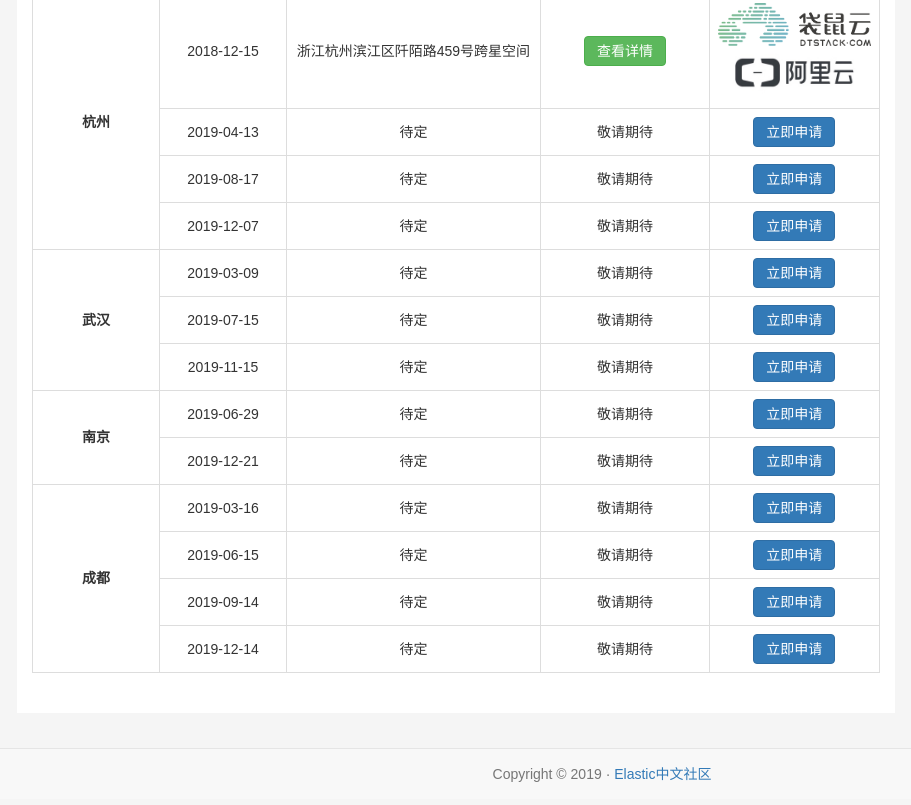
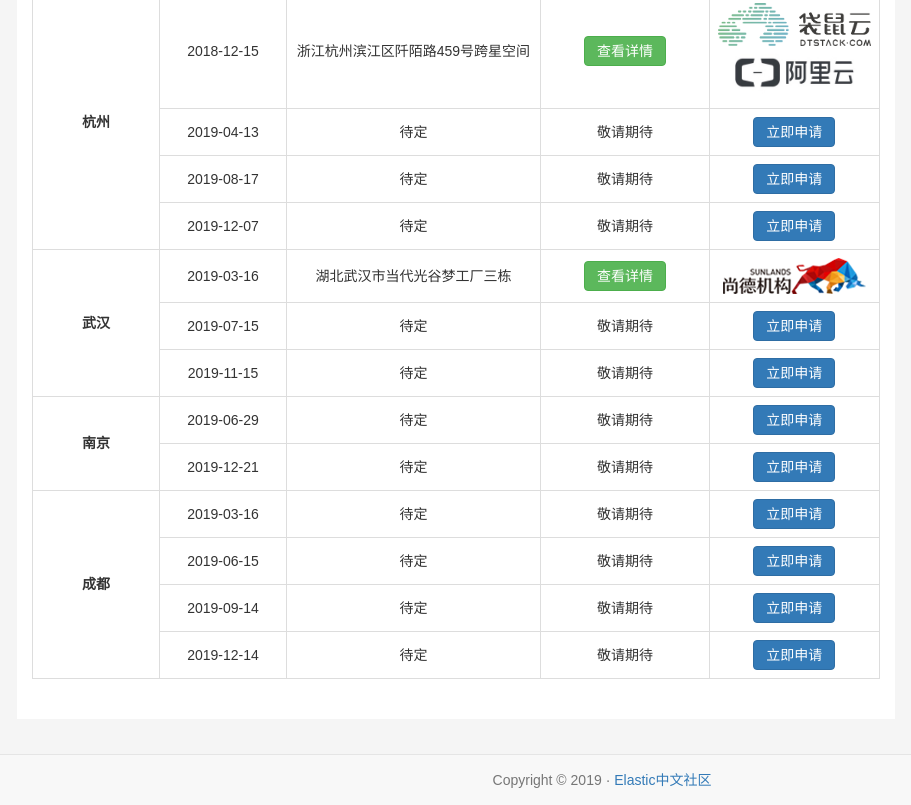
Before and after one commit to elasticsearch-cn/meetup-site, a plain HTML site: page event/plan/2019.html in a window 1280 px wide. Shown: the part 949-1754 px from the top of the page, without its empty margins (38-949 px from the left). Drawn offline with Linux system fonts and the light colour scheme.

Commit message:
更新武汉活动日程

```diff
--- a/event/plan/2019.html
+++ b/event/plan/2019.html
@@ -189,10 +189,12 @@
 
                         <tr>
                             <th class="city" rowspan="3">武汉</th>
-                            <td class="date">2019-03-09</td>
-                            <td class="address">待定</td>
-                            <td class="state">敬请期待</td>
-                            <td class="partner"><a target="_blank" href="http://elasticsearch.mikecrm.com/L5KnKcG" class="btn btn-primary">立即申请</a></td>
+                            <td class="date">2019-03-16</td>
+                            <td class="address">湖北武汉市当代光谷梦工厂三栋</td>
+                            <td class="state"><a href="/event/wuhan/1001.html" class="btn btn-success">查看详情</a></td>
+                            <td class="partner">
+                                <img src="/static/images/sponsors/sunlands.png">
+                            </td>
                         </tr>
                         <tr>
                             <td class="date"> 2019-07-15</td>
```
Also changed, not shown: event/index.html (+7 -1 lines), event/wuhan/1001.html (+2 -2 lines).
